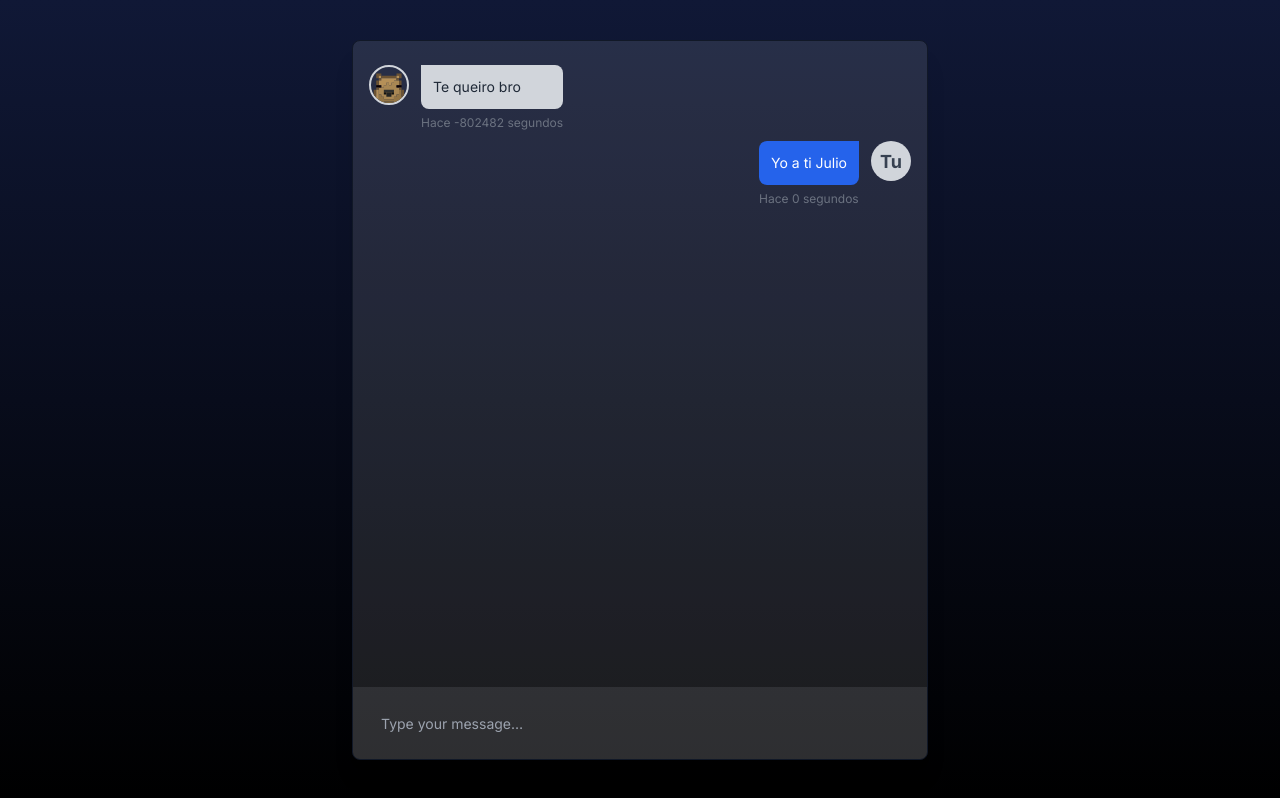
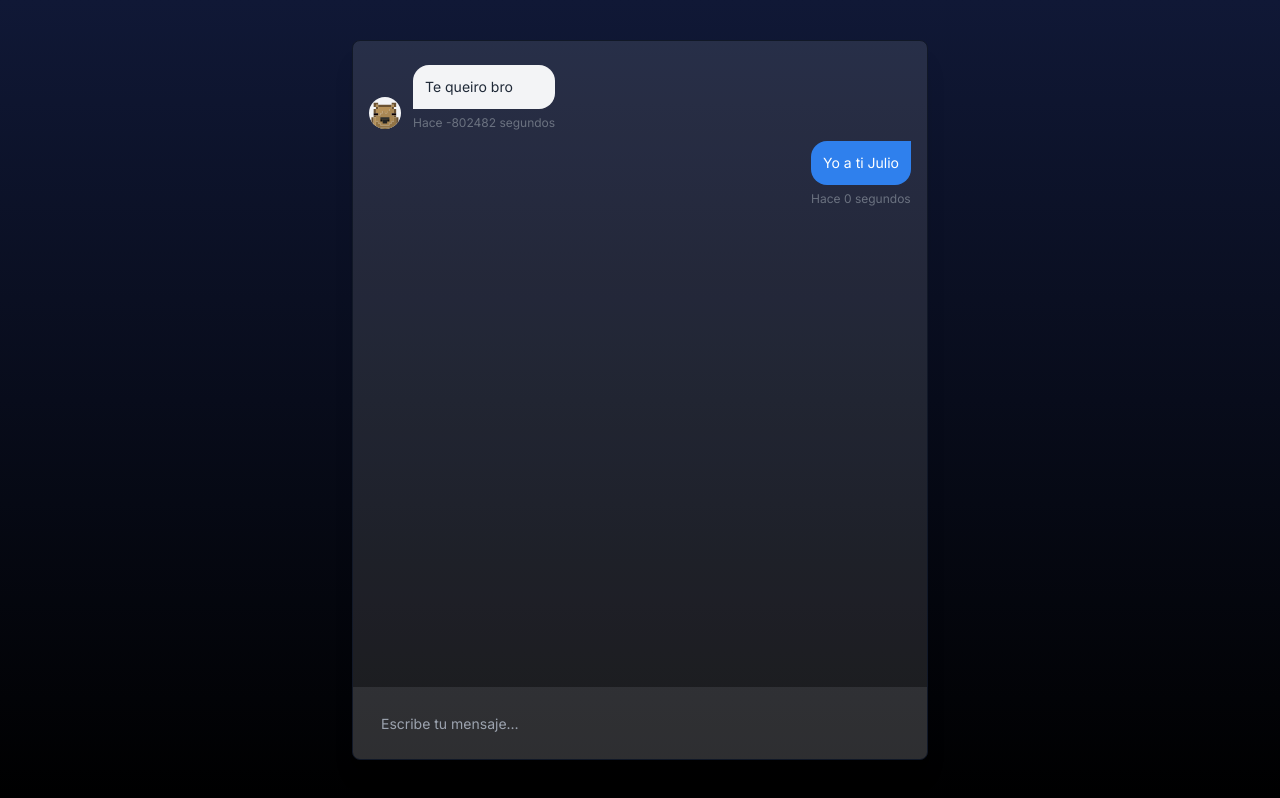
Before and after one commit to kedatech/julio-gpt-playground, a Next.js app: page /chat in a window 1280 px wide. Built offline with nearby package versions, Linux system fonts and the light colour scheme.

Commit message:
feat: :lipstick: refactor layout and messages

```diff
--- a/src/app/chat/components/BotMessage.tsx
+++ b/src/app/chat/components/BotMessage.tsx
@@ -7,11 +7,11 @@ export const BotMessage = ({ message }: { message: string}) => {
 
   return (
     <div className="flex w-full mt-2 space-x-3 max-w-xs">
-      <div className="flex-shrink-0 h-10 w-10 rounded-full border-[2px] border-gray-300 bg-transparent overflow-hidden">
+      <div className="flex-shrink-0 h-8 w-8 rounded-full bg-gray-100 overflow-hidden transform translate-y-8">
         <img src="/julio-perfil-image.svg" alt="julio" />
       </div>
       <div>
-        <div className="bg-gray-300 p-3 rounded-r-lg rounded-bl-lg">
+        <div className="bg-gray-100 p-3 rounded-r-2xl rounded-tl-2xl">
           <p className="text-sm">{message}</p>
         </div>
         <span className="text-xs text-gray-500 leading-none">{fechaFormateada}</span>
--- a/src/app/chat/components/UserMessage.tsx
+++ b/src/app/chat/components/UserMessage.tsx
@@ -8,12 +8,12 @@ export const UserMessage = ({ message }: { message: string}) => {
   return (
     <div className="flex w-full mt-2 space-x-3 max-w-xs ml-auto justify-end">
       <div>
-        <div className="bg-blue-600 text-white p-3 rounded-l-lg rounded-br-lg">
+        <div className="bg-[#2F80ED] text-white p-3 rounded-l-2xl rounded-br-2xl">
           <p className="text-sm">{message}</p>
         </div>
         <span className="text-xs text-gray-500 leading-none">{fechaFormateada}</span>
       </div>
-      <div className="flex-shrink-0 text-[18px] font-bold text-gray-700 grid place-content-center h-10 w-10 rounded-full bg-gray-300">Tu</div>
+      {/* <div className="flex-shrink-0 text-[18px] font-bold text-gray-700 grid place-content-center h-10 w-10 rounded-full bg-gray-300">Tu</div> */}
     </div>
   )
 }
--- /dev/null
+++ b/src/app/chat/layout.tsx
@@ -0,0 +1,20 @@
+import React from 'react'
+
+function layout({
+  children,
+}: {
+  children: React.ReactNode
+}) {
+  return (
+
+    <main className="flex flex-col items-center justify-center w-screen h-screen text-gray-800 p-10">
+
+      <div className="flex flex-col flex-grow w-full max-w-xl bg-white/10 border  border-gray-900 overflow-hidden shadow-xl rounded-lg">
+        {children}
+      </div>
+    </main>
+
+  )
+}
+
+export default layout
--- a/src/app/chat/page.tsx
+++ b/src/app/chat/page.tsx
@@ -1,23 +1,22 @@
 "use client"
 import React from "react";
 
-import { BotMessage, UserMessage} from './components'
+import { BotMessage, UserMessage } from './components'
 export default function Chat() {
   return (
-    <main className="flex flex-col items-center justify-center w-screen h-screen text-gray-800 p-10">
+    <>
 
-      <div className="flex flex-col flex-grow w-full max-w-xl bg-white/10 border  border-gray-900 overflow-hidden shadow-xl rounded-lg">
-        <div className="flex flex-col flex-grow h-0 p-4 overflow-x-hidden">
+      <div className="flex flex-col flex-grow h-0 p-4 overflow-x-hidden">
 
-        {/* Mensaejs */}
-          <BotMessage message="Te queiro bro"/>
-          <UserMessage message="Yo a ti Julio"/>
-        </div>
-        <div className="bg-gray-300/10 p-4">
-          <input className="flex items-center bg-transparent border-none outline-none text-white h-10 w-full rounded px-3 text-sm" type="text" placeholder="Type your message…" />
-        </div>
+        {/* Mensajes */}
+        <BotMessage message="Te queiro bro" />
+        <UserMessage message="Yo a ti Julio" />
       </div>
-    </main>
+
+      <div className="bg-gray-300/10 p-4">
+        <input className="flex items-center bg-transparent border-none outline-none text-white h-10 w-full rounded px-3 text-sm" type="text" placeholder="Escribe tu mensaje…" />
+      </div>
+    </>
 
   );
 };
```
